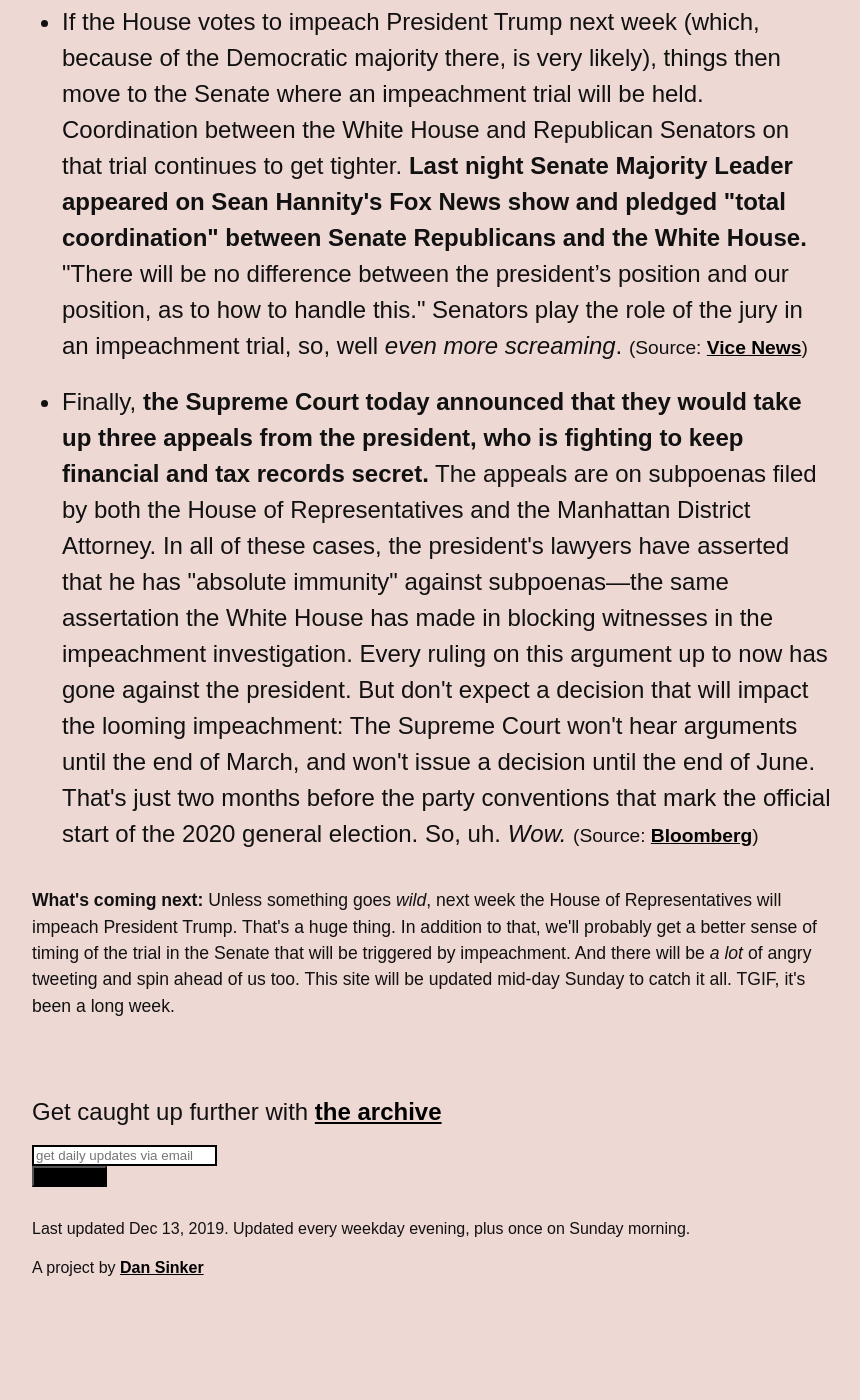
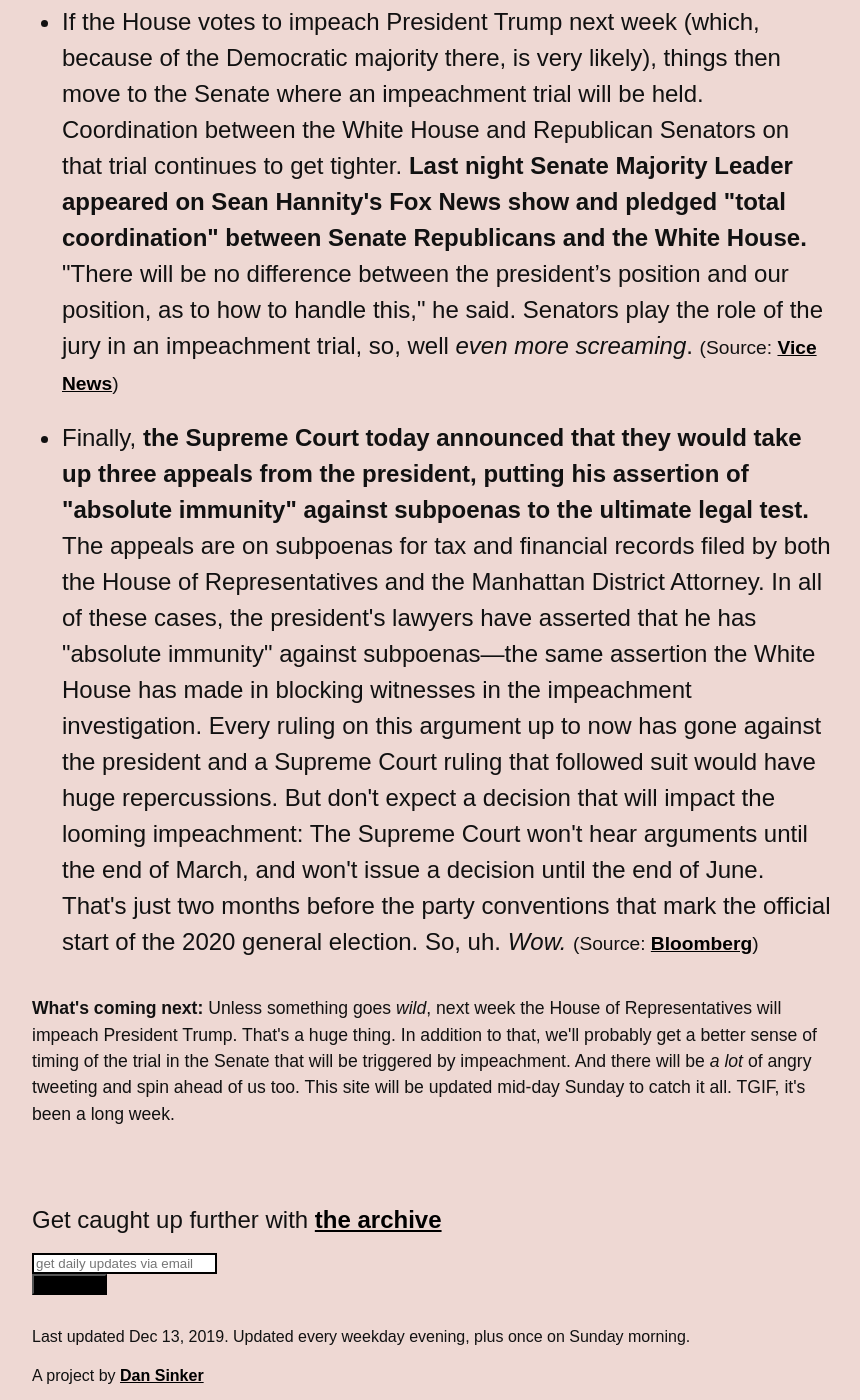
Before and after one commit to dansinker/impeachment.fyi, a Jekyll site: the page built from index.md, in a window 1280 px wide and 1400 px high, scrolled down 2074 px. Shown: the whole window, without its empty margins (268-1128 px from the left). Built offline with Jekyll 4.4.1, drawn with Linux system fonts in a browser that asks for light colours; nearby versions of some CDN libraries; some web fonts are replaced; comment, search, counter and statistics services are not loaded; before the commit the page ends 3384 px from its top, so only the background shows below that.

Commit message:
updated language on supreme court bullet

```diff
--- a/_data/news.yml
+++ b/_data/news.yml
@@ -11,10 +11,10 @@ news:
   - item: Speaking of very cool things, <b>Rudy Giuliani—the president's personal lawyer whose continued efforts in Ukraine to uncover dirt against Democrats  is a major factor in the impeachment inquiry—spent the morning at the White House.</b> So that's, uh, <i>screams</i>. While what he was doing there is unknown, the Wall Street Journal today released an extensive look into Giuliani's actions in Ukraine covering all the way from 2016 to, uh, last weekend. When Giuliani "returned to New York last Saturday, the president called him as his plane was still taxiing down the runway," he told the Journal. "'What did you get?' he said Mr. Trump asked. 'More than you can imagine,'" Giuliani responded. So, well, <i>keeps screaming</i>.
     source: Wall Street Journal
     url: https://www.wsj.com/articles/just-having-fun-giuliani-doubles-down-on-ukraine-probes-11576233001?shareToken=stf24773214b964ff3b815de1bcee022c3
-  - item: If the House votes to impeach President Trump next week (which, because of the Democratic majority there, is very likely), things then move to the Senate where an impeachment trial will be held. Coordination between the White House and Republican Senators on that trial continues to get tighter. <b>Last night Senate Majority Leader appeared on Sean Hannity's Fox News show and pledged "total coordination" between Senate Republicans and the White House.</b> "There will be no difference between the president’s position and our position, as to how to handle this." Senators play the role of the jury in an impeachment trial, so, well <i>even more screaming</i>.
+  - item: If the House votes to impeach President Trump next week (which, because of the Democratic majority there, is very likely), things then move to the Senate where an impeachment trial will be held. Coordination between the White House and Republican Senators on that trial continues to get tighter. <b>Last night Senate Majority Leader appeared on Sean Hannity's Fox News show and pledged "total coordination" between Senate Republicans and the White House.</b> "There will be no difference between the president’s position and our position, as to how to handle this," he said. Senators play the role of the jury in an impeachment trial, so, well <i>even more screaming</i>.
     source: Vice News
     url: https://www.vice.com/en_us/article/7kzzqq/mitch-mcconnell-just-told-fox-news-exactly-how-impeaching-trump-is-going-to-end
-  - item: Finally, <b>the Supreme Court today announced that they would take up three appeals from the president, who is fighting to keep financial and tax records secret.</b> The appeals are on subpoenas filed by both the House of Representatives and the Manhattan District Attorney. In all of these cases, the president's lawyers have asserted that he has "absolute immunity" against subpoenas—the same assertation the White House has made in blocking witnesses in the impeachment investigation. Every ruling on this argument up to now has gone against the president. But don't expect a decision that will impact the looming impeachment&#58; The Supreme Court won't hear arguments until the end of March, and won't issue a decision until the end of June. That's just two months before the party conventions that mark the official start of the 2020 general election. So, uh. <i>Wow.</i>
+  - item: Finally, <b>the Supreme Court today announced that they would take up three appeals from the president, putting his assertion of "absolute immunity" against subpoenas to the ultimate legal test.</b> The appeals are on subpoenas for tax and financial records filed by both the House of Representatives and the Manhattan District Attorney. In all of these cases, the president's lawyers have asserted that he has "absolute immunity" against subpoenas—the same assertion the White House has made in blocking witnesses in the impeachment investigation. Every ruling on this argument up to now has gone against the president and a Supreme Court ruling that followed suit would have huge repercussions. But don't expect a decision that will impact the looming impeachment&#58; The Supreme Court won't hear arguments until the end of March, and won't issue a decision until the end of June. That's just two months before the party conventions that mark the official start of the 2020 general election. So, uh. <i>Wow.</i>
     source: Bloomberg
     url: https://www.bloomberg.com/news/articles/2019-12-13/trump-gets-supreme-court-review-on-financial-records-subpoenas
   tomorrow: Unless something goes <i>wild</i>, next week the House of Representatives will impeach President Trump. That's a huge thing. In addition to that, we'll probably get a better sense of timing of the trial in the Senate that will be triggered by impeachment. And there will be <i>a lot</i> of angry tweeting and spin ahead of us too. This site will be updated mid-day Sunday to catch it all. TGIF, it's been a long week.
```
